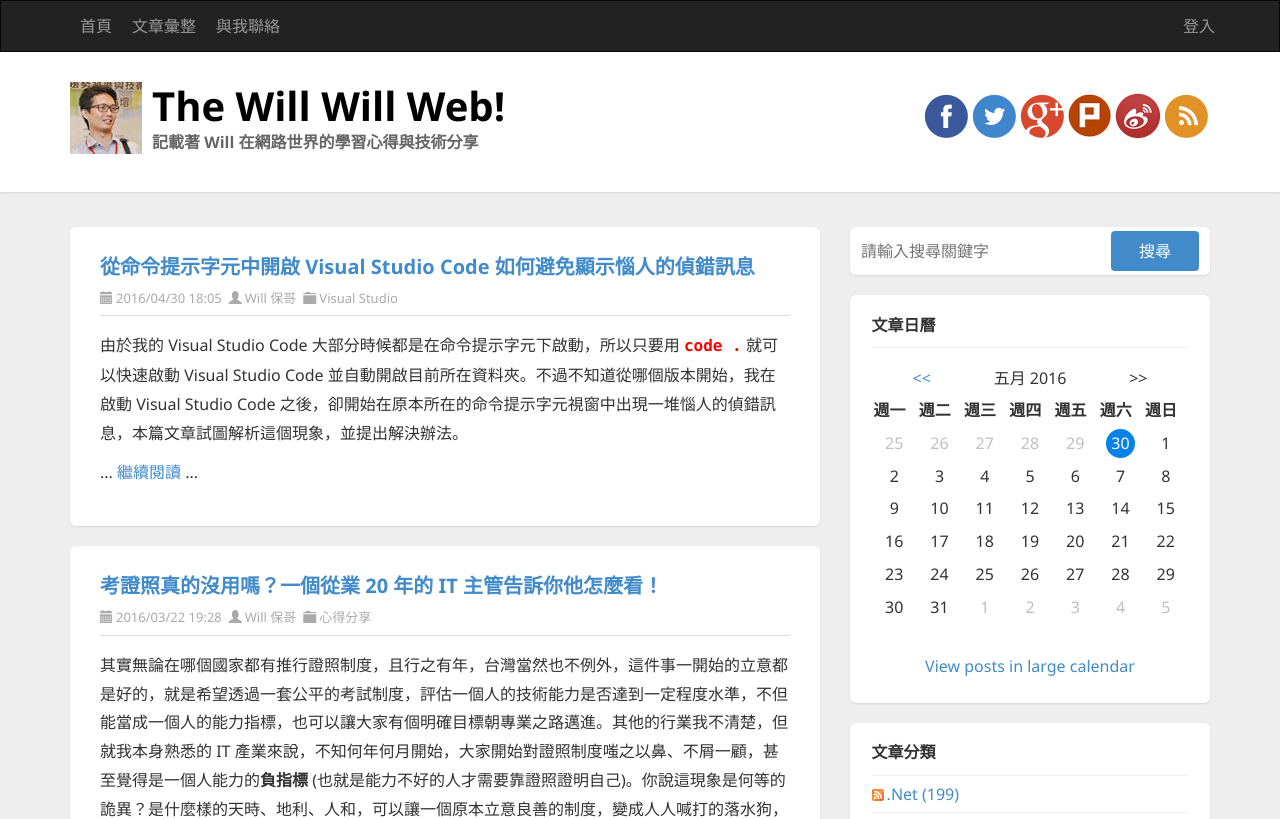
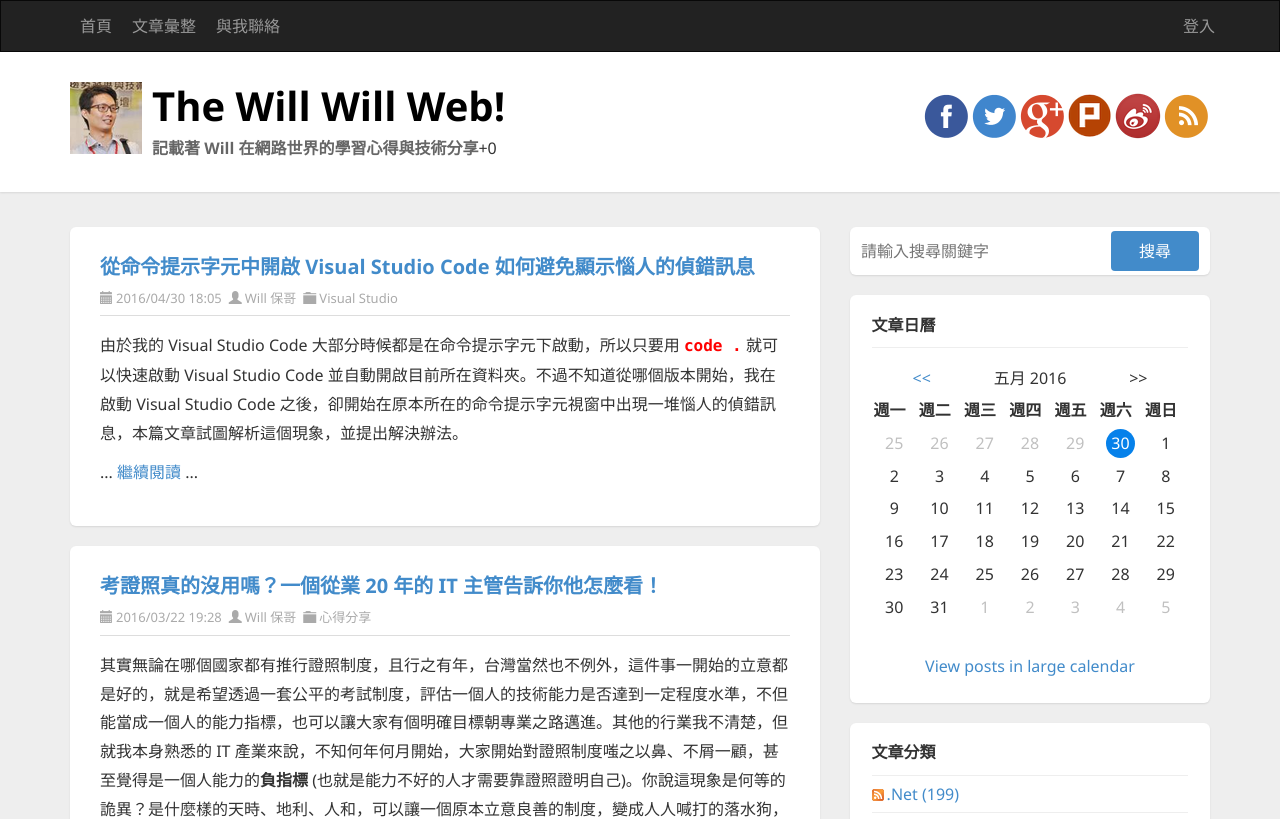
Before and after one commit to CHuaiwen/Angular2, an Angular app: page / in a window 1280 px wide. Shown: the top 819 px of the page. Built offline with nearby package versions, Linux system fonts and the light colour scheme.

Commit message:
06 練習 Angular 2 資料繫結：事件繫結

```diff
--- a/src/app/header/header.component.html
+++ b/src/app/header/header.component.html
@@ -29,7 +29,11 @@
 
       <hgroup class="pull-left">
         <h1><a [href]="titleurl">{{title}}</a></h1>
-        <h3 [innerHTML]="subtitle"></h3>
+        <h3
+        [innerHTML]="subtitle"
+        (click)="AddNum($event)"
+        style="display: inline-block;"></h3>
+        <span>+{{num}}</span>
       </hgroup>
 
       <div id="social-icons" class="pull-right social-icon">
--- a/src/app/header/header.component.ts
+++ b/src/app/header/header.component.ts
@@ -9,9 +9,18 @@ export class HeaderComponent implements OnInit {
   title = 'The Will Will Web!';
   titleurl = 'http://blog.miniasp.com/';
   subtitle = '<b>記載著 Will 在網路世界的學習心得與技術分享</b>';
+  num = 0;
   constructor() { }
 
   ngOnInit() {
   }
-
+  AddNum($event: MouseEvent) {
+    console.log($event);
+    //如果按住Alt再click事件則num-1
+    if ($event.altKey) {
+      this.num -= 1;
+    } else {
+      this.num += 1;
+    }
+  }
 }
```
